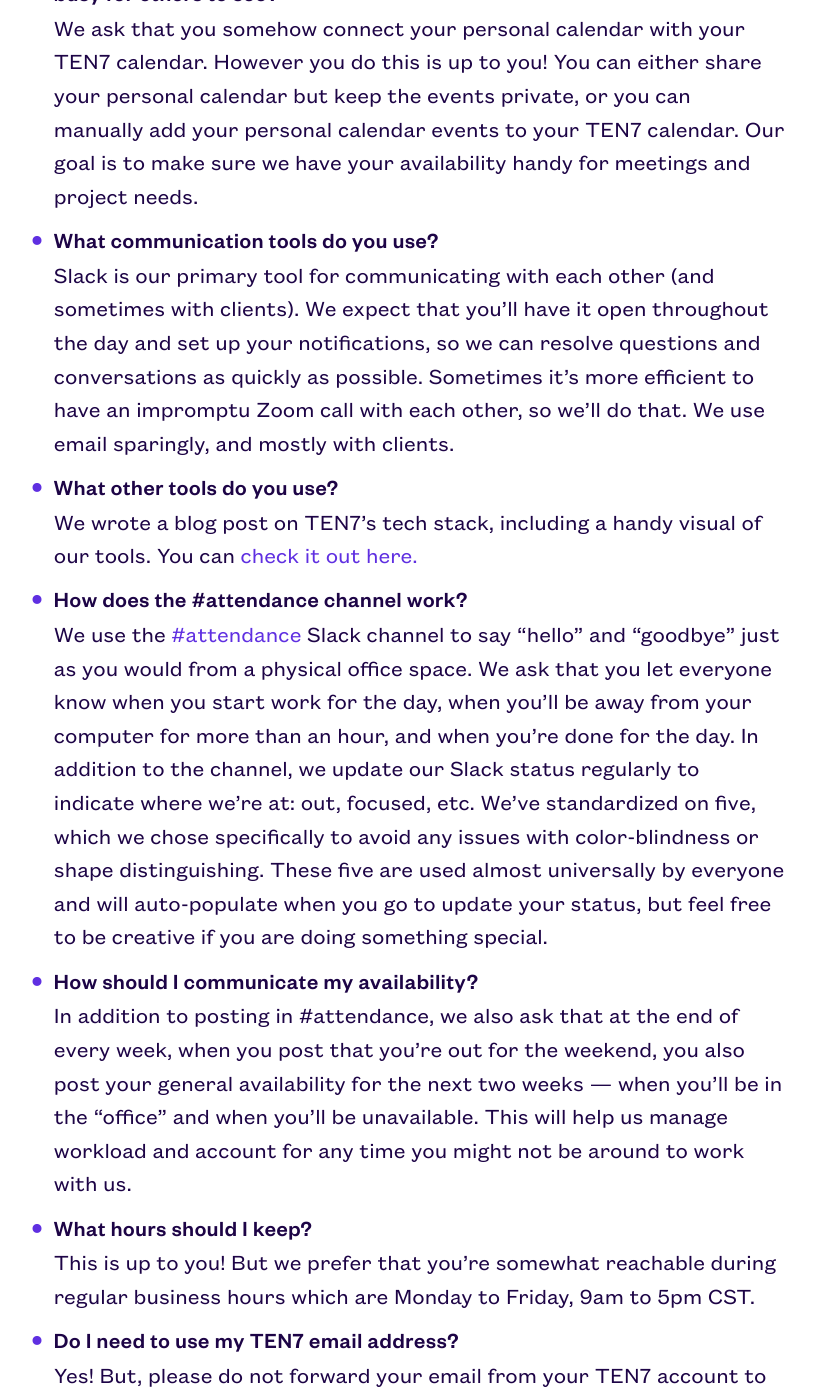
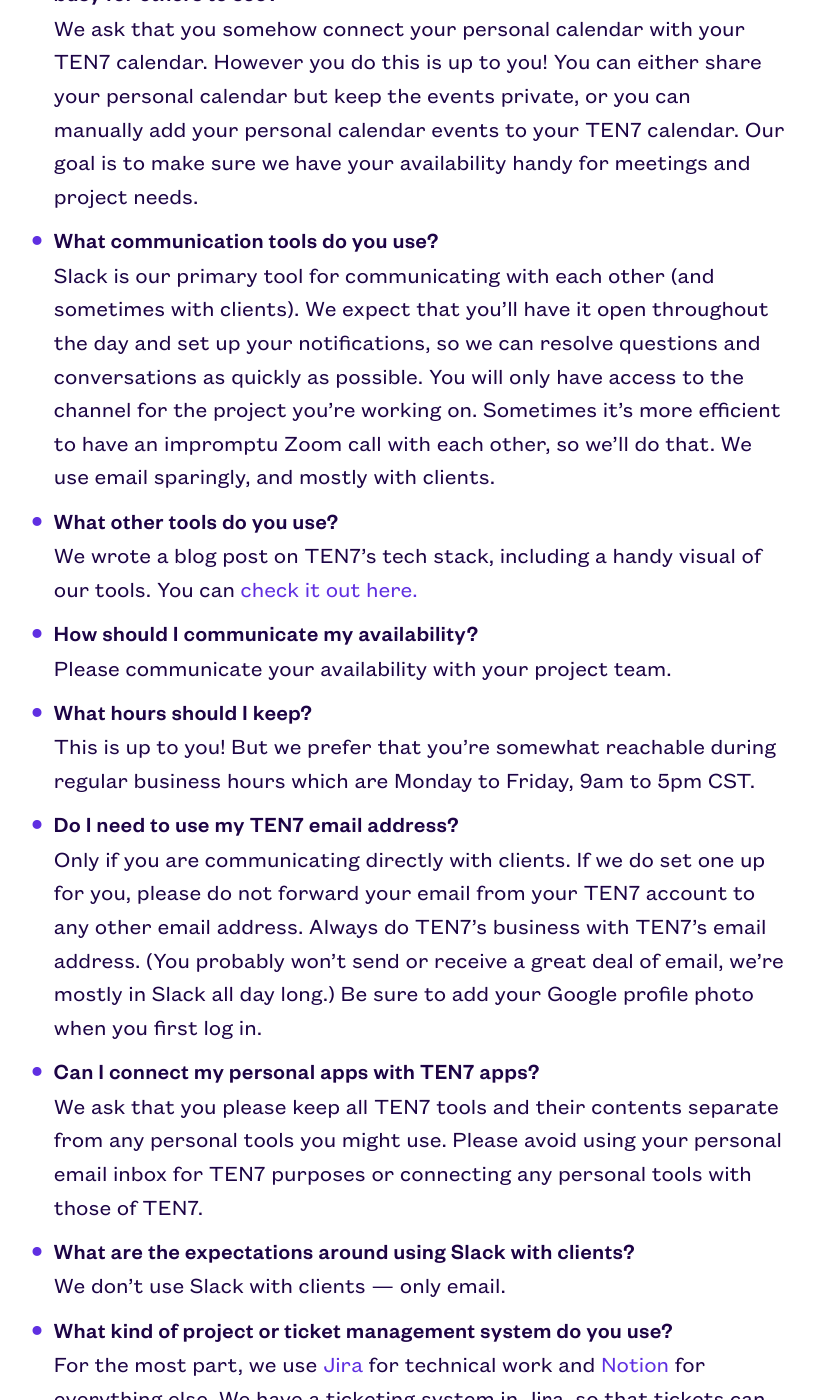
Before and after one commit to ten7/contractor.ten7.com, a Jekyll site: the page built from _pages/03_process.md, in a window 1280 px wide and 1400 px high, scrolled down 377 px. Shown: the whole window, without its empty margins (243-1058 px from the left). Built offline with Jekyll 4.4.1, drawn with Linux system fonts in a browser that asks for light colours; some of the changed text lies outside the part shown.

Commit message:
Changing contractor expectations

```diff
--- a/_pages/03_process.md
+++ b/_pages/03_process.md
@@ -11,20 +11,18 @@ opener: Chapter 3 of 4
 - **How should I use my TEN7 calendar? How should I indicate times I am busy for others to see?**
 We ask that you somehow connect your personal calendar with your TEN7 calendar. However you do this is up to you! You can either share your personal calendar but keep the events private, or you can manually add your personal calendar events to your TEN7 calendar. Our goal is to make sure we have your availability handy for meetings and project needs.
 - **What communication tools do you use?**
-Slack is our primary tool for communicating with each other (and sometimes with clients). We expect that you’ll have it open throughout the day and set up your notifications, so we can resolve questions and conversations as quickly as possible. Sometimes it’s more efficient to have an impromptu Zoom call with each other, so we’ll do that.  We use email sparingly, and mostly with clients.
+Slack is our primary tool for communicating with each other (and sometimes with clients). We expect that you’ll have it open throughout the day and set up your notifications, so we can resolve questions and conversations as quickly as possible. You will only have access to the channel for the project you're working on. Sometimes it’s more efficient to have an impromptu Zoom call with each other, so we’ll do that.  We use email sparingly, and mostly with clients.
 - **What other tools do you use?**
 We wrote a blog post on TEN7's tech stack, including a handy visual of our tools. You can [check it out here.](https://ten7.com/blog/post/ten7s-tech-stack)
-- **How does the #attendance channel work?**
-We use the [#attendance](https://ten7.slack.com/archives/C1LKZENTF) Slack channel to say “hello” and “goodbye” just as you would from a physical office space. We ask that you let everyone know when you start work for the day, when you’ll be away from your computer for more than an hour, and when you’re done for the day. In addition to the channel, we update our Slack status regularly to indicate where we’re at: out, focused, etc. We’ve standardized on five, which we chose specifically to avoid any issues with color-blindness or shape distinguishing. These five are used almost universally by everyone and will auto-populate when you go to update your status, but feel free to be creative if you are doing something special.
 - **How should I communicate my availability?**
-In addition to posting in #attendance, we also ask that at the end of every week, when you post that you're out for the weekend, you also post your general availability for the next two weeks — when you'll be in the "office" and when you'll be unavailable. This will help us manage workload and account for any time you might not be around to work with us.
+Please communicate your availability with your project team.
 - **What hours should I keep?**
 This is up to you! But we prefer that you’re somewhat reachable during regular business hours which are Monday to Friday, 9am to 5pm CST.
 - **Do I need to use my TEN7 email address?**
-Yes! But, please do not forward your email from your TEN7 account to any other email address. Always do TEN7’s business with TEN7’s email address. (You probably won’t send or receive a great deal of email, we’re mostly in Slack all day long.) Be sure to add your Google profile photo when you first log in.
+Only if you are communicating directly with clients. If we do set one up for you, please do not forward your email from your TEN7 account to any other email address. Always do TEN7’s business with TEN7’s email address. (You probably won’t send or receive a great deal of email, we’re mostly in Slack all day long.) Be sure to add your Google profile photo when you first log in.
 - **Can I connect my personal apps with TEN7 apps?**
 We ask that you please keep all TEN7 tools and their contents separate from any personal tools you might use. Please avoid using your personal email inbox for TEN7 purposes or connecting any personal tools with those of TEN7.
 - **What are the expectations around using Slack with clients?**
-All client-facing channels include `#ten7-support` , so please be mindful of what you post in those channels. Although, don’t be too wary; we trust you to post in those channels when you need something from a client.
+We don't use Slack with clients — only email.
 - **What kind of project or ticket management system do you use?**
 For the most part, we use [Jira](https://teamten7.atlassian.net/) for technical work and [Notion](https://ten7.notion.site/) for everything else. We have a ticketing system in Jira, so that tickets can be assigned to you and you can change the status as you work on something. Someone will walk you through how to use Jira in more detail, before you start.
```
